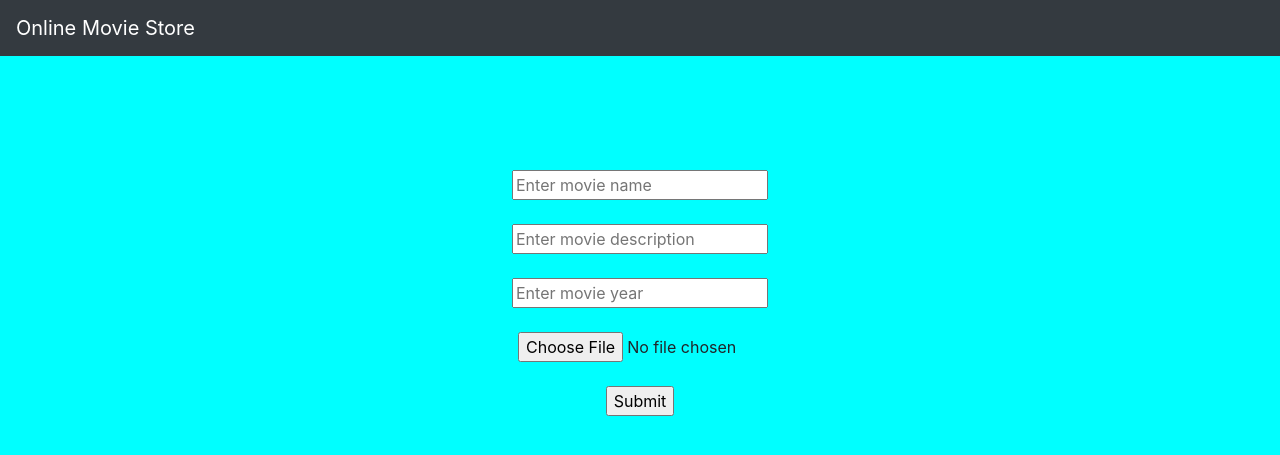
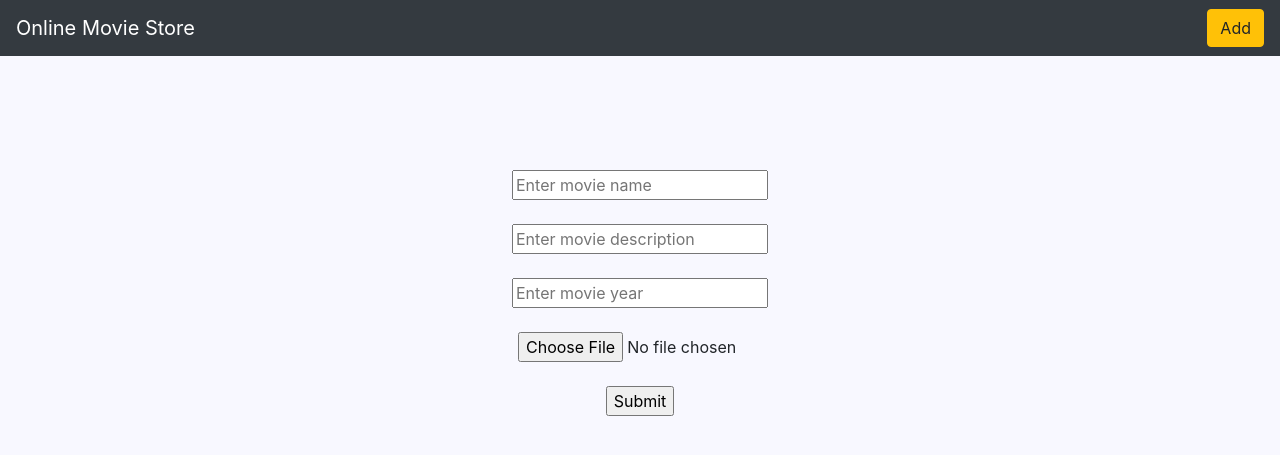
Before and after one commit to merahulkrishnan/movie-project, a Django app: page /add/ in a window 1280 px wide. Shown: the top 455 px of the page. Run offline with Django 4.2, Linux system fonts and the light colour scheme.

Commit message:
new commit

```diff
--- a/movieapp/views.py
+++ b/movieapp/views.py
@@ -29,7 +29,6 @@ def add_movie(request):
         movie.save()
     return render(request, 'add.html')
 
-
 def update(request, id):
     movie = Movie.objects.get(id=id)
     form = MovieForm(request.POST or None, request.FILES, instance=movie)
--- a/static/style.css
+++ b/static/style.css
@@ -1,4 +1,4 @@
 body{
-background-color:aqua;
+background-color:GhostWhite;
 
 }
--- a/templates/base.html
+++ b/templates/base.html
@@ -14,6 +14,8 @@
   <a class="navbar-brand" href="#">
     Online Movie Store
   </a>
+    <a type="button" href="{% url 'movieapp:add_movie' %}" class="btn btn-warning">Add</a>
+
 </nav>
 <br>
 {% block body %}
```
